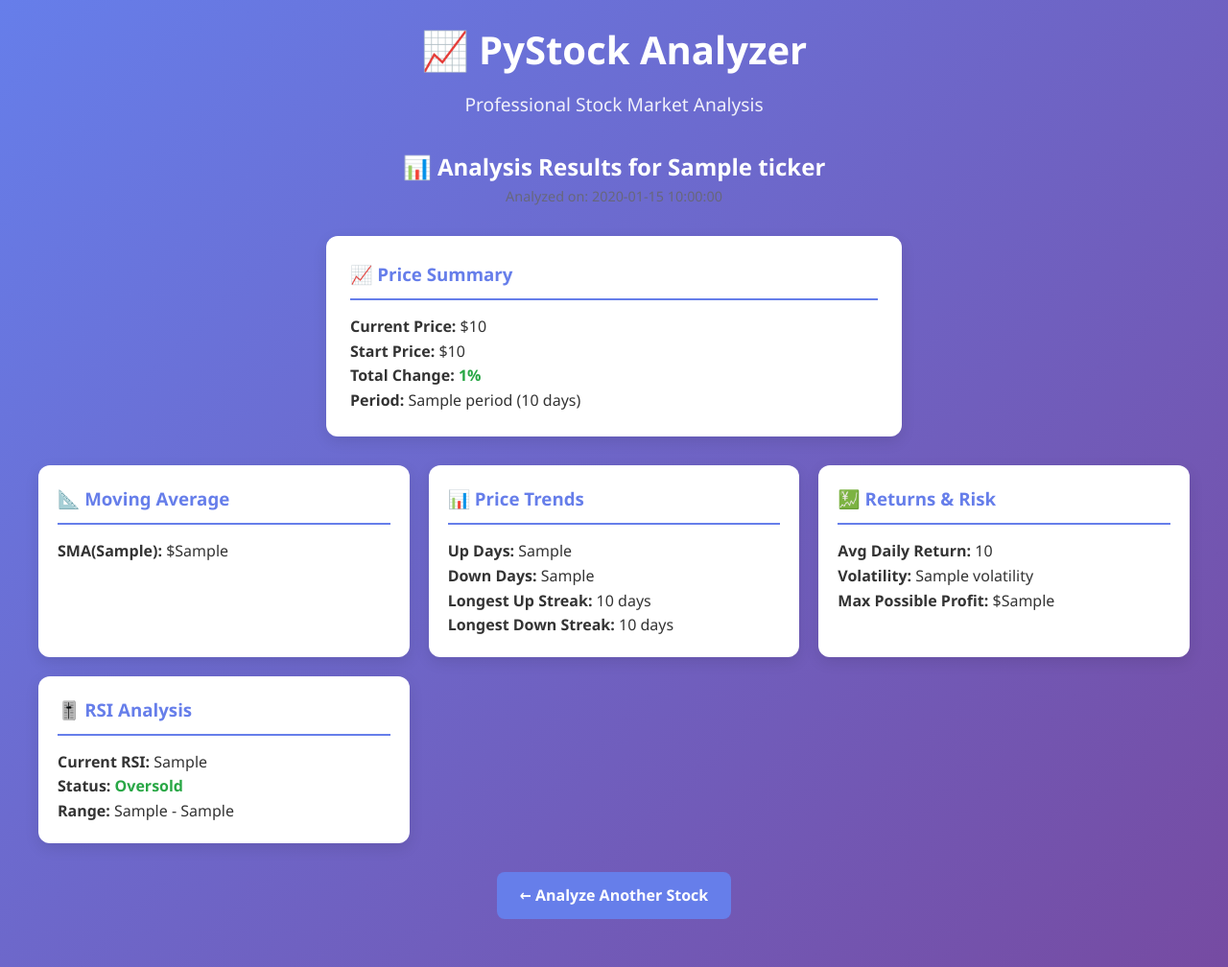
After one commit to lushiqiS7/PyStockAnalyzer, a Flask app: template webapp/templates/results.html in a window 1280 px wide. The commit adds this page. Shown: the whole page at 96% size. Run offline with Flask 3, Linux system fonts and the light colour scheme; the template is opened without the code that fills it: most values are stand-ins (such as "Sample title", 1, 10 or a date in 2020).

Commit message:
simple web

```diff
--- a/webapp/app.py
+++ b/webapp/app.py
@@ -1,31 +1,105 @@
-from flask import Flask, render_template, request
+from flask import Flask, render_template, request, jsonify
 import sys
 import os
+from datetime import datetime
+import pandas as pd
 
+# Add src directory to path to import your modules
 sys.path.append(os.path.join(os.path.dirname(__file__), '..', 'src'))
+
+try:
+    from data_loader import fetch_stock_data
+    from calculations import calculate_sma, identify_runs, calculate_daily_returns, calculate_rsi, calculate_bollinger_bands
+    from advanced_calculations import calculate_max_profit
+    ANALYSIS_AVAILABLE = True
+except ImportError as e:
+    print(f"Analysis modules not available: {e}")
+    ANALYSIS_AVAILABLE = False
 
 app = Flask(__name__)
 
 @app.route('/')
 def index():
-    return render_template('index.html')
+    """Main page with stock analysis form"""
+    return render_template('index.html', analysis_available=ANALYSIS_AVAILABLE)
 
 @app.route('/analyze', methods=['POST'])
 def analyze_stock():
+    """Analyze stock and return results"""
+    if not ANALYSIS_AVAILABLE:
+        return render_template('error.html', error="Analysis modules not available. Please check your installation.")
+
     try:
+        # Get form data
         ticker = request.form.get('ticker', 'AAPL').upper()
+        period = request.form.get('period', '6mo')
+        sma_window = int(request.form.get('sma_window', '10'))
 
-        return f"""
-        <h2>anaylse {ticker}</h2>
-        <p>this is {ticker} simple anaylse results</p>
-        <p>full function is still developing...</p>
-        <a href="/">return home</a>
-        """
+        # Fetch data
+        stock_data = fetch_stock_data(ticker, period)
+
+        if stock_data is None or stock_data.empty:
+            return render_template('error.html', error=f"Could not fetch data for {ticker}. Please check the ticker symbol.")
+
+        # Perform calculations
+        sma = calculate_sma(stock_data, sma_window)
+        runs_data = identify_runs(stock_data)
+        returns = calculate_daily_returns(stock_data)
+        max_profit = calculate_max_profit(stock_data['Close'].tolist())
+        rsi = calculate_rsi(stock_data, 14)
+        upper_band, middle_band, lower_band = calculate_bollinger_bands(stock_data, 20, 2)
+
+        # Prepare results
+        results = {
+            'ticker': ticker,
+            'period': period,
+            'sma_window': sma_window,
+            'sma_current': round(sma.iloc[-1], 2) if not pd.isna(sma.iloc[-1]) else 'N/A',
+            'up_days': runs_data['total_up_days'],
+            'down_days': runs_data['total_down_days'],
+            'longest_up_streak': runs_data['longest_up_streak'],
+            'longest_down_streak': runs_data['longest_down_streak'],
+            'avg_return': round(returns.mean(), 4),
+            'volatility': round(returns.std(), 4),
+            'max_profit': round(max_profit, 2),
+            'rsi_current': round(rsi.iloc[-1], 2) if not pd.isna(rsi.iloc[-1]) else 'N/A',
+            'rsi_min': round(rsi.min(), 2) if not pd.isna(rsi.min()) else 'N/A',
+            'rsi_max': round(rsi.max(), 2) if not pd.isna(rsi.max()) else 'N/A',
+            'current_price': round(stock_data['Close'].iloc[-1], 2),
+            'start_price': round(stock_data['Close'].iloc[0], 2),
+            'total_change': round(((stock_data['Close'].iloc[-1] / stock_data['Close'].iloc[0]) - 1) * 100, 2),
+            'analysis_date': datetime.now().strftime("%Y-%m-%d %H:%M:%S"),
+            'data_points': len(stock_data)
+        }
+
+        # Add RSI status
+        if results['rsi_current'] != 'N/A':
+            if results['rsi_current'] > 70:
+                results['rsi_status'] = 'Overbought'
+            elif results['rsi_current'] < 30:
+                results['rsi_status'] = 'Oversold'
+            else:
+                results['rsi_status'] = 'Neutral'
+        else:
+            results['rsi_status'] = 'N/A'
+
+        return render_template('results.html', results=results)
 
     except Exception as e:
-        return f"error: {str(e)}"
+        return render_template('error.html', error=f"Analysis error: {str(e)}")
+
+@app.errorhandler(404)
+def not_found(error):
+    return render_template('error.html', error="Page not found"), 404
+
+@app.errorhandler(500)
+def internal_error(error):
+    return render_template('error.html', error="Internal server error"), 500
 
 if __name__ == '__main__':
-    print("Start PyStock Analyzer Web...")
-    print("Visit: http://localhost:5000")
+    print("Starting PyStock Analyzer Web Server...")
+    if not ANALYSIS_AVAILABLE:
+        print("WARNING: Analysis modules not available. Web interface will run in limited mode.")
+    print("Open: http://localhost:5000")
+    print("Press Ctrl+C to stop the server")
     app.run(debug=True, host='0.0.0.0', port=5000)
--- /dev/null
+++ b/webapp/static/css/style.css
@@ -0,0 +1,336 @@
+/* Basic styles for results and errors */
+.results-header {
+    text-align: center;
+    margin-bottom: 2rem;
+}
+
+.analysis-date {
+    color: #666;
+    font-size: 0.9rem;
+}
+
+.results-grid {
+    display: grid;
+    grid-template-columns: repeat(auto-fit, minmax(300px, 1fr));
+    gap: 1.5rem;
+    margin: 2rem 0;
+}
+
+.result-card, .summary-card {
+    background: white;
+    padding: 1.5rem;
+    border-radius: 10px;
+    box-shadow: 0 2px 10px rgba(0,0,0,0.1);
+}
+
+.result-card h3, .summary-card h3 {
+    color: #333;
+    margin-bottom: 1rem;
+    border-bottom: 2px solid #667eea;
+    padding-bottom: 0.5rem;
+}
+
+.positive {
+    color: #28a745;
+    font-weight: bold;
+}
+
+.negative {
+    color: #dc3545;
+    font-weight: bold;
+}
+
+.overbought {
+    color: #dc3545;
+    font-weight: bold;
+}
+
+.oversold {
+    color: #28a745;
+    font-weight: bold;
+}
+
+.neutral {
+    color: #6c757d;
+    font-weight: bold;
+}
+
+.action-buttons {
+    text-align: center;
+    margin: 2rem 0;
+}
+
+.btn {
+    display: inline-block;
+    padding: 12px 24px;
+    background: #667eea;
+    color: white;
+    text-decoration: none;
+    border-radius: 5px;
+    font-weight: bold;
+    transition: background 0.3s;
+}
+
+.btn:hover {
+    background: #5a67d8;
+}
+
+.btn-primary {
+    background: #667eea;
+}
+
+.btn-primary:hover {
+    background: #5a67d8;
+}
+
+.error-container {
+    text-align: center;
+    padding: 3rem;
+}
+
+.error-icon {
+    font-size: 4rem;
+    margin-bottom: 1rem;
+}
+
+.error-message {
+    background: #f8d7da;
+    color: #721c24;
+    padding: 1rem;
+    border-radius: 5px;
+    margin: 1rem 0;
+}
+/* Form Styles */
+.form-container {
+    background: white;
+    padding: 30px;
+    border-radius: 15px;
+    box-shadow: 0 10px 30px rgba(0, 0, 0, 0.2);
+    margin-bottom: 30px;
+    max-width: 500px;
+    margin-left: auto;
+    margin-right: auto;
+}
+
+.form-group {
+    margin-bottom: 20px;
+}
+
+.form-group label {
+    display: block;
+    margin-bottom: 8px;
+    font-weight: 600;
+    color: #555;
+}
+
+.form-group input,
+.form-group select {
+    width: 100%;
+    padding: 12px;
+    border: 2px solid #ddd;
+    border-radius: 8px;
+    font-size: 16px;
+    transition: border-color 0.3s;
+}
+
+.form-group input:focus,
+.form-group select:focus {
+    outline: none;
+    border-color: #667eea;
+}
+
+button[type="submit"] {
+    width: 100%;
+    padding: 15px;
+    background: linear-gradient(135deg, #667eea 0%, #764ba2 100%);
+    color: white;
+    border: none;
+    border-radius: 8px;
+    font-size: 18px;
+    font-weight: 600;
+    cursor: pointer;
+    transition: transform 0.2s;
+}
+
+button[type="submit"]:hover {
+    transform: translateY(-2px);
+}
+
+/* Examples */
+.examples {
+    text-align: center;
+    color: white;
+}
+
+.example-tickers {
+    display: flex;
+    justify-content: center;
+    gap: 10px;
+    margin-top: 15px;
+    flex-wrap: wrap;
+}
+
+.ticker-badge {
+    background: rgba(255, 255, 255, 0.2);
+    padding: 10px 20px;
+    border-radius: 25px;
+    cursor: pointer;
+    transition: background 0.3s;
+}
+
+.ticker-badge:hover {
+    background: rgba(255, 255, 255, 0.3);
+}
+
+/* Results Styles */
+.results-header {
+    text-align: center;
+    color: white;
+    margin-bottom: 30px;
+}
+
+.analysis-date {
+    opacity: 0.8;
+    font-size: 0.9rem;
+}
+
+.results-summary {
+    margin-bottom: 30px;
+}
+
+.summary-card {
+    background: white;
+    padding: 25px;
+    border-radius: 12px;
+    box-shadow: 0 5px 15px rgba(0, 0, 0, 0.1);
+    max-width: 600px;
+    margin: 0 auto;
+}
+
+.summary-card h3 {
+    color: #667eea;
+    margin-bottom: 15px;
+    border-bottom: 2px solid #667eea;
+    padding-bottom: 10px;
+}
+
+.results-grid {
+    display: grid;
+    grid-template-columns: repeat(auto-fit, minmax(300px, 1fr));
+    gap: 20px;
+    margin: 30px 0;
+}
+
+.result-card {
+    background: white;
+    padding: 20px;
+    border-radius: 12px;
+    box-shadow: 0 5px 15px rgba(0, 0, 0, 0.1);
+}
+
+.result-card h3 {
+    color: #667eea;
+    margin-bottom: 15px;
+    border-bottom: 2px solid #667eea;
+    padding-bottom: 10px;
+}
+
+/* Status indicators */
+.positive {
+    color: #28a745;
+    font-weight: bold;
+}
+
+.negative {
+    color: #dc3545;
+    font-weight: bold;
+}
+
+.overbought {
+    color: #dc3545;
+    font-weight: bold;
+}
+
+.oversold {
+    color: #28a745;
+    font-weight: bold;
+}
+
+.neutral {
+    color: #6c757d;
+    font-weight: bold;
+}
+
+/* Action buttons */
+.action-buttons {
+    text-align: center;
+    margin: 30px 0;
+}
+
+.btn {
+    display: inline-block;
+    padding: 12px 24px;
+    background: #667eea;
+    color: white;
+    text-decoration: none;
+    border-radius: 8px;
+    font-weight: 600;
+    transition: background 0.3s;
+}
+
+.btn:hover {
+    background: #5a67d8;
+}
+
+.btn-primary {
+    background: #667eea;
+}
+
+.btn-primary:hover {
+    background: #5a67d8;
+}
+
+/* Error styles */
+.error-container {
+    text-align: center;
+    padding: 40px;
+    background: white;
+    border-radius: 15px;
+    box-shadow: 0 10px 30px rgba(0, 0, 0, 0.2);
+    max-width: 500px;
+    margin: 0 auto;
+}
+
+.error-icon {
+    font-size: 4rem;
+    margin-bottom: 20px;
+}
+
+.error-message {
+    background: #f8d7da;
+    color: #721c24;
+    padding: 15px;
+    border-radius: 8px;
+    margin: 20px 0;
+    font-size: 1.1rem;
+}
+
+/* Responsive design */
+@media (max-width: 768px) {
+    .form-container {
+        padding: 20px;
+        margin: 0 10px;
+    }
+
+    .results-grid {
+        grid-template-columns: 1fr;
+    }
+
+    .example-tickers {
+        flex-wrap: wrap;
+    }
+
+    .header h1 {
+        font-size: 2rem;
+    }
+}
--- /dev/null
+++ b/webapp/templates/base.html
@@ -0,0 +1,58 @@
+<!DOCTYPE html>
+<html lang="en">
+<head>
+    <meta charset="UTF-8">
+    <meta name="viewport" content="width=device-width, initial-scale=1.0">
+    <title>{% block title %}PyStock Analyzer{% endblock %}</title>
+    <link rel="stylesheet" href="{{ url_for('static', filename='css/style.css') }}">
+    <style>
+        /* Basic reset and styles */
+        * {
+            margin: 0;
+            padding: 0;
+            box-sizing: border-box;
+        }
+
+        body {
+            font-family: 'Segoe UI', Tahoma, Geneva, Verdana, sans-serif;
+            line-height: 1.6;
+            color: #333;
+            background: linear-gradient(135deg, #667eea 0%, #764ba2 100%);
+            min-height: 100vh;
+            padding: 20px;
+        }
+
+        .container {
+            max-width: 1200px;
+            margin: 0 auto;
+        }
+
+        .header {
+            text-align: center;
+            color: white;
+            margin-bottom: 30px;
+        }
+
+        .header h1 {
+            font-size: 2.5rem;
+            margin-bottom: 10px;
+        }
+
+        .header p {
+            font-size: 1.2rem;
+            opacity: 0.9;
+        }
+    </style>
+</head>
+<body>
+    <div class="container">
+        <div class="header">
+            <h1>📈 PyStock Analyzer</h1>
+            <p>Professional Stock Market Analysis</p>
+        </div>
+
+        {% block content %}
+        {% endblock %}
+    </div>
+</body>
+</html>
--- /dev/null
+++ b/webapp/templates/results.html
@@ -0,0 +1,63 @@
+{% extends "base.html" %}
+
+{% block title %}Results for {{ results.ticker }}{% endblock %}
+
+{% block content %}
+<div class="results-header">
+    <h2>📊 Analysis Results for {{ results.ticker }}</h2>
+    <p class="analysis-date">Analyzed on: {{ results.analysis_date }}</p>
+</div>
+
+<div class="results-summary">
+    <div class="summary-card">
+        <h3>📈 Price Summary</h3>
+        <p><strong>Current Price:</strong> ${{ results.current_price }}</p>
+        <p><strong>Start Price:</strong> ${{ results.start_price }}</p>
+        <p><strong>Total Change:</strong>
+            <span class="{% if results.total_change >= 0 %}positive{% else %}negative{% endif %}">
+                {{ results.total_change }}%
+            </span>
+        </p>
+        <p><strong>Period:</strong> {{ results.period }} ({{ results.data_points }} days)</p>
+    </div>
+</div>
+
+<div class="results-grid">
+    <div class="result-card">
+        <h3>📐 Moving Average</h3>
+        <p><strong>SMA({{ results.sma_window }}):</strong> ${{ results.sma_current }}</p>
+    </div>
+
+    <div class="result-card">
+        <h3>📊 Price Trends</h3>
+        <p><strong>Up Days:</strong> {{ results.up_days }}</p>
+        <p><strong>Down Days:</strong> {{ results.down_days }}</p>
+        <p><strong>Longest Up Streak:</strong> {{ results.longest_up_streak }} days</p>
+        <p><strong>Longest Down Streak:</strong> {{ results.longest_down_streak }} days</p>
+    </div>
+
+    <div class="result-card">
+        <h3>💹 Returns & Risk</h3>
+        <p><strong>Avg Daily Return:</strong> {{ results.avg_return }}</p>
+        <p><strong>Volatility:</strong> {{ results.volatility }}</p>
+        <p><strong>Max Possible Profit:</strong> ${{ results.max_profit }}</p>
+    </div>
+
+    <div class="result-card">
+        <h3>🎚️ RSI Analysis</h3>
+        <p><strong>Current RSI:</strong> {{ results.rsi_current }}</p>
+        <p><strong>Status:</strong>
+            <span class="{% if results.rsi_status == 'Overbought' %}overbought{% elif results.rsi_status == 'Oversold' %}oversold{% else %}neutral{% endif %}">
+                {{ results.rsi_status }}
+            </span>
+        </p>
+        <p><strong>Range:</strong> {{ results.rsi_min }} - {{ results.rsi_max }}</p>
+    </div>
+</div>
+
+<div class="action-buttons">
+    <a href="{{ url_for('index') }}" class="btn btn-primary">
+        ← Analyze Another Stock
+    </a>
+</div>
+{% endblock %}
```
Also changed, not shown: webapp/templates/error.html (added, +16 -0 lines), webapp/templates/index.html (+12 -11 lines).
